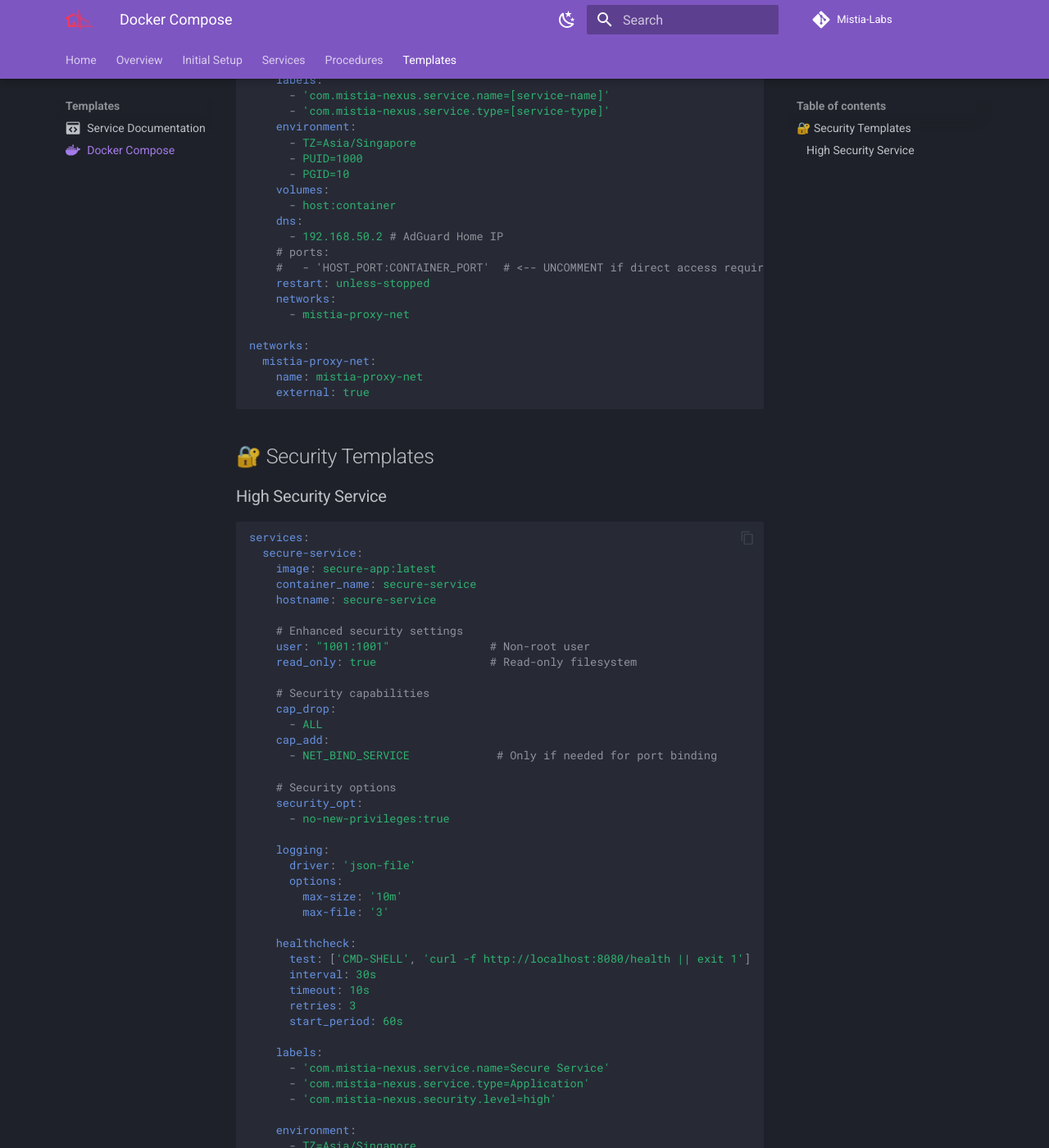
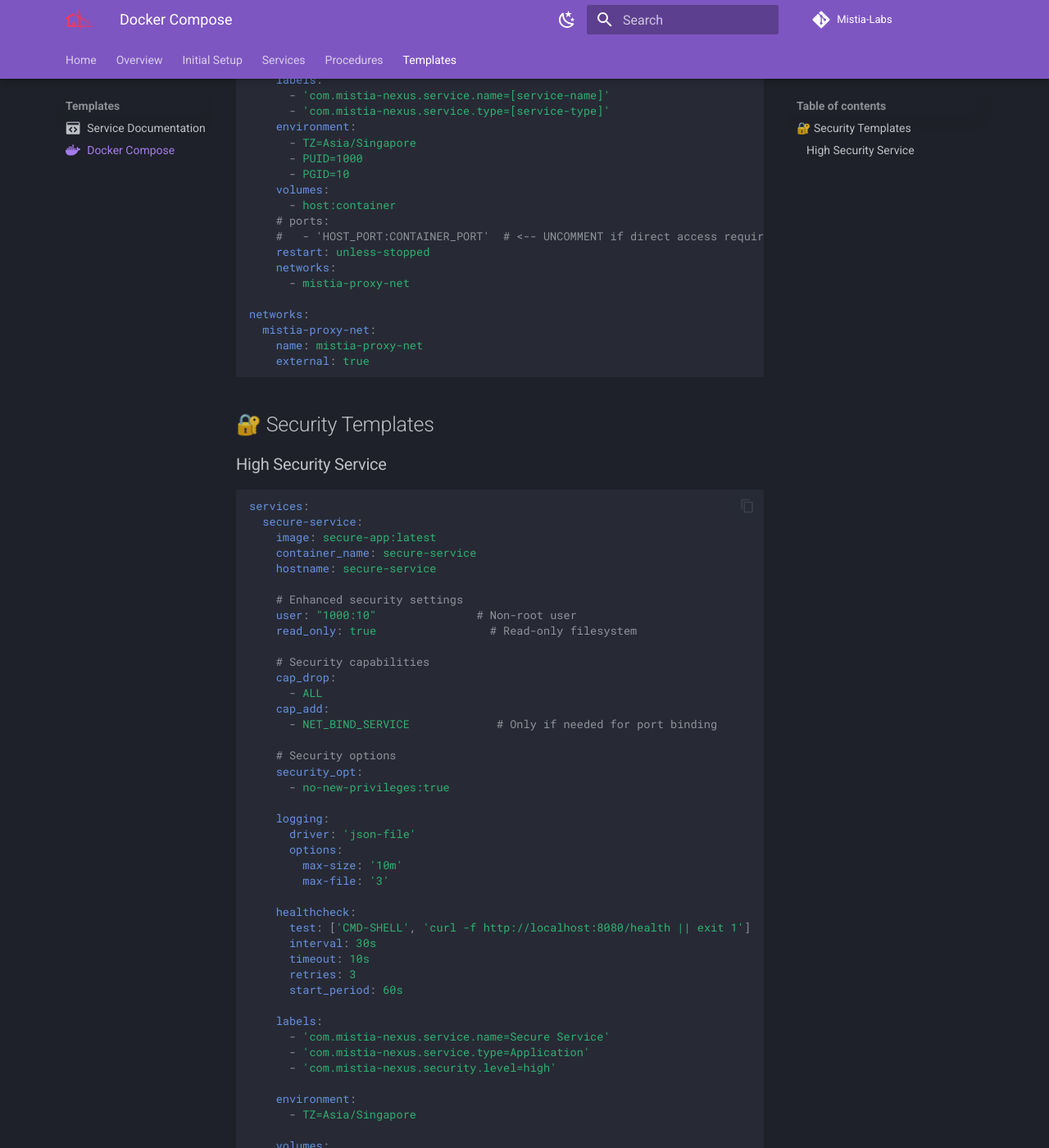
Before and after one commit to late4ever/Mistia-Labs, an MkDocs documentation site: the page built from docs/content/code-templates/docker-compose.md, in a window 1280 px wide and 1400 px high, scrolled down 829 px. Shown: the whole window at 82% size. Built offline with MkDocs 1.6.1 and Material for MkDocs 9.7.7, drawn with Linux system fonts in a browser that asks for light colours; comment, search, counter and statistics services are not loaded.

Commit message:
♻️ refactor(docker-compose): remove hardcoded DNS entries for services

```diff
--- a/docs/content/.snippets/docker-compose.yml
+++ b/docs/content/.snippets/docker-compose.yml
@@ -33,8 +33,6 @@
       - PGID=10
     volumes:
       - host:container
-    dns:
-      - 192.168.50.2 # AdGuard Home IP
     # ports:
     #   - 'HOST_PORT:CONTAINER_PORT'  # <-- UNCOMMENT if direct access required
     restart: unless-stopped
--- a/docs/content/code-templates/docker-compose.md
+++ b/docs/content/code-templates/docker-compose.md
@@ -23,7 +23,7 @@
     hostname: secure-service
 
     # Enhanced security settings
-    user: "1001:1001"               # Non-root user
+    user: "1000:10"               # Non-root user
     read_only: true                 # Read-only filesystem
 
     # Security capabilities
@@ -62,8 +62,6 @@
       - ./config:/config:ro           # Read-only configuration
       - /tmp:/tmp                     # Writable temp directory
 
-    dns:
-      - 192.168.50.251
     restart: unless-stopped
     networks:
       - mistia-proxy-net
--- a/docs/docker-compose.yml
+++ b/docs/docker-compose.yml
@@ -14,8 +14,6 @@
       - TZ=Asia/Singapore
     volumes:
       - ../:/docs
-    dns:
-      - 192.168.50.2 # AdGuard Home IP
     ports:
       - '8000:8000'
     restart: unless-stopped
```
Also changed, not shown: docs/content/services/adguard-home.md (+1 -1 lines), docs/content/services/duplicati.md (+1 -1 lines), 5 other files.
